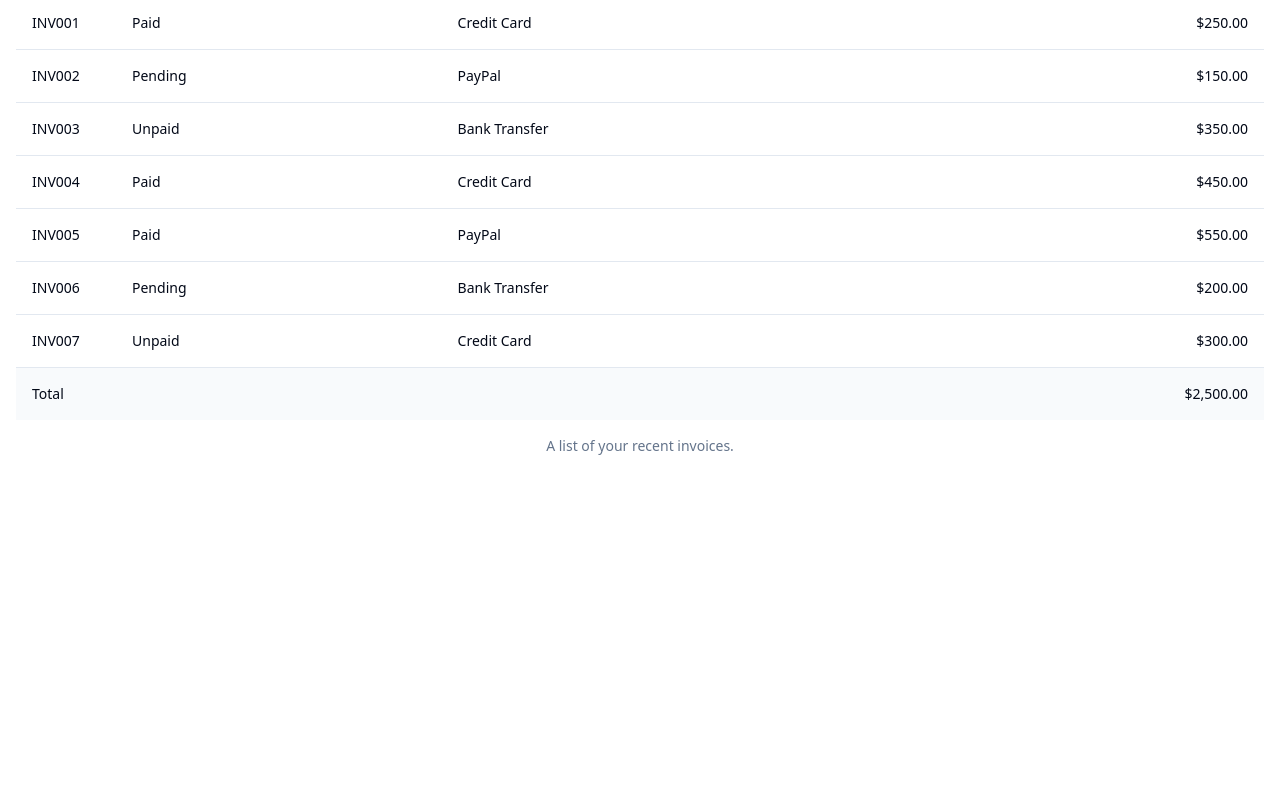
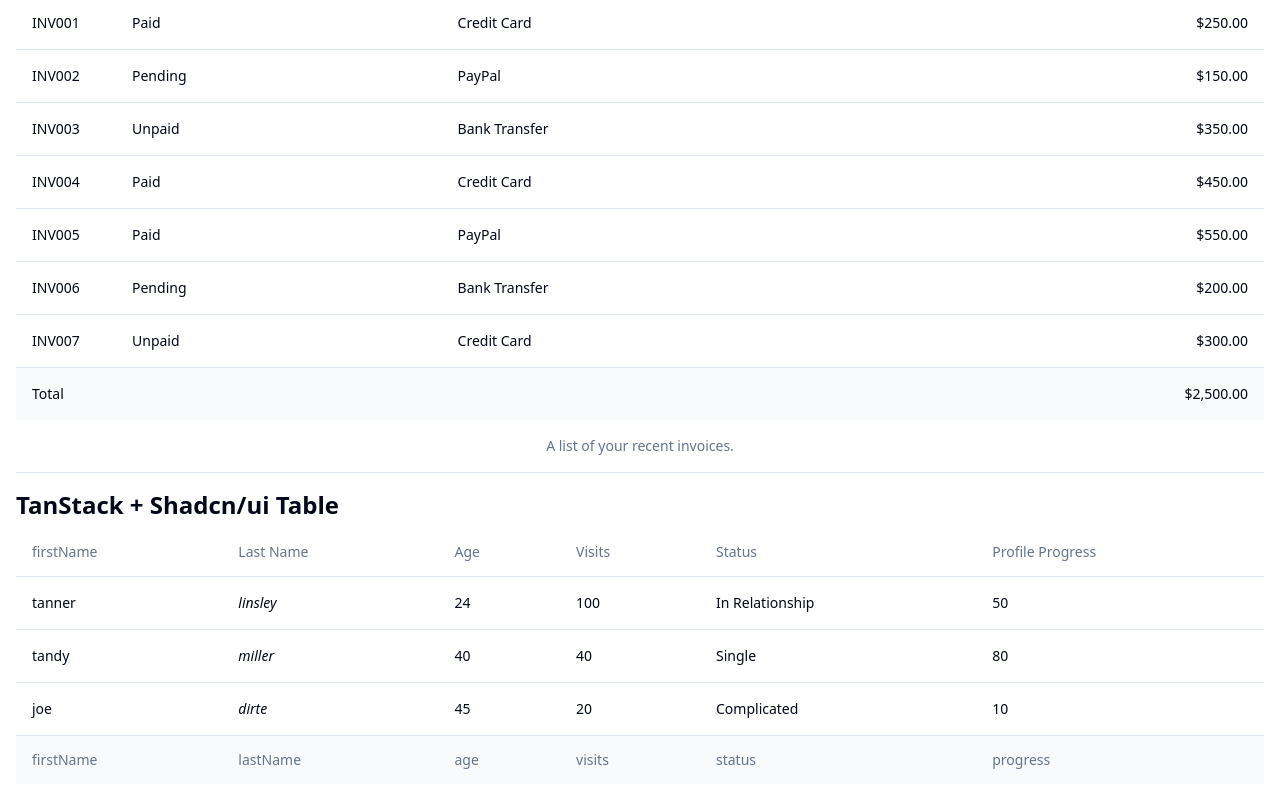
Before and after one commit to imaimai17468/table-sample, a Next.js app: page / in a window 1280 px wide. Shown: the part 311-1111 px from the top of the page. Before the commit the page ends 800 px from the top, so only its background shows below. Built offline with nearby package versions, Linux system fonts and the light colour scheme.

Commit message:
feat: Add SampleTable component to page.tsx

```diff
--- a/src/app/page.tsx
+++ b/src/app/page.tsx
@@ -1,3 +1,4 @@
+import { SampleTable } from "@/components/SampleTable";
 import { ShadcnTable } from "@/components/ShadcnTable";
 import { TanStackTable } from "@/components/TanStackTable";
 import { Separator } from "@/components/ui/separator";
@@ -14,6 +15,11 @@
         <h1 className="text-2xl font-bold">Shadcn/ui Table</h1>
         <ShadcnTable />
       </div>
+      <Separator />
+      <div className="flex flex-col gap-2">
+        <h1 className="text-2xl font-bold">TanStack + Shadcn/ui Table</h1>
+        <SampleTable />
+      </div>
     </div>
   );
 }
--- /dev/null
+++ b/src/components/SampleTable/SampleTable.tsx
@@ -0,0 +1,147 @@
+"use client";
+
+import { useState } from "react";
+
+import {
+  createColumnHelper,
+  flexRender,
+  getCoreRowModel,
+  useReactTable,
+} from "@tanstack/react-table";
+
+import {
+  Table,
+  TableBody,
+  TableCaption,
+  TableCell,
+  TableFooter,
+  TableHead,
+  TableHeader,
+  TableRow,
+} from "@/components/ui/table";
+
+type Person = {
+  firstName: string;
+  lastName: string;
+  age: number;
+  visits: number;
+  status: string;
+  progress: number;
+};
+
+const defaultData: Person[] = [
+  {
+    firstName: "tanner",
+    lastName: "linsley",
+    age: 24,
+    visits: 100,
+    status: "In Relationship",
+    progress: 50,
+  },
+  {
+    firstName: "tandy",
+    lastName: "miller",
+    age: 40,
+    visits: 40,
+    status: "Single",
+    progress: 80,
+  },
+  {
+    firstName: "joe",
+    lastName: "dirte",
+    age: 45,
+    visits: 20,
+    status: "Complicated",
+    progress: 10,
+  },
+];
+
+const columnHelper = createColumnHelper<Person>();
+
+const columns = [
+  columnHelper.accessor("firstName", {
+    cell: (info) => info.getValue(),
+    footer: (info) => info.column.id,
+  }),
+  columnHelper.accessor((row) => row.lastName, {
+    id: "lastName",
+    cell: (info) => <i>{info.getValue()}</i>,
+    header: () => <span>Last Name</span>,
+    footer: (info) => info.column.id,
+  }),
+  columnHelper.accessor("age", {
+    header: () => "Age",
+    cell: (info) => info.renderValue(),
+    footer: (info) => info.column.id,
+  }),
+  columnHelper.accessor("visits", {
+    header: () => <span>Visits</span>,
+    footer: (info) => info.column.id,
+  }),
+  columnHelper.accessor("status", {
+    header: "Status",
+    footer: (info) => info.column.id,
+  }),
+  columnHelper.accessor("progress", {
+    header: "Profile Progress",
+    footer: (info) => info.column.id,
+  }),
+];
+
+export const SampleTable = () => {
+  const [data, setData] = useState<Person[]>(defaultData);
+
+  const table = useReactTable({
+    data,
+    columns,
+    getCoreRowModel: getCoreRowModel(),
+  });
+
+  return (
+    <Table>
+      <TableHeader>
+        {table.getHeaderGroups().map((headerGroup) => (
+          <TableRow key={headerGroup.id}>
+            {headerGroup.headers.map((header) => (
+              <TableHead key={header.id}>
+                {header.isPlaceholder
+                  ? null
+                  : flexRender(
+                      header.column.columnDef.header,
+                      header.getContext()
+                    )}
+              </TableHead>
+            ))}
+          </TableRow>
+        ))}
+      </TableHeader>
+      <TableBody>
+        {table.getRowModel().rows.map((row) => (
+          <TableRow key={row.id}>
+            {row.getVisibleCells().map((cell) => (
+              <TableCell key={cell.id}>
+                {flexRender(cell.column.columnDef.cell, cell.getContext())}
+              </TableCell>
+            ))}
+          </TableRow>
+        ))}
+      </TableBody>
+      <TableFooter>
+        {table.getFooterGroups().map((footerGroup) => (
+          <TableRow key={footerGroup.id}>
+            {footerGroup.headers.map((header) => (
+              <TableHead key={header.id}>
+                {header.isPlaceholder
+                  ? null
+                  : flexRender(
+                      header.column.columnDef.footer,
+                      header.getContext()
+                    )}
+              </TableHead>
+            ))}
+          </TableRow>
+        ))}
+      </TableFooter>
+    </Table>
+  );
+};
--- /dev/null
+++ b/src/components/SampleTable/index.ts
@@ -0,0 +1 @@
+export { SampleTable } from "./SampleTable";
```
